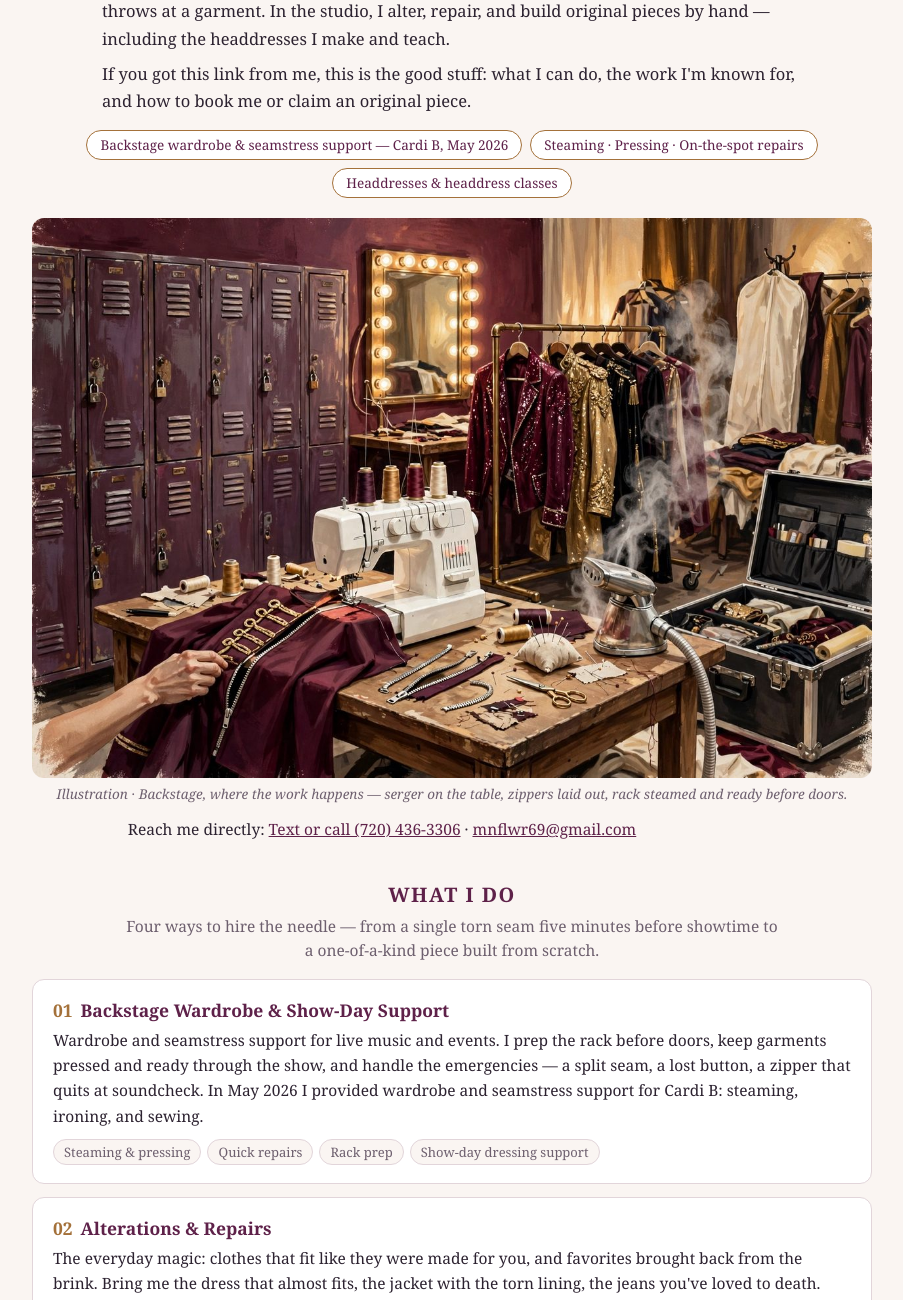
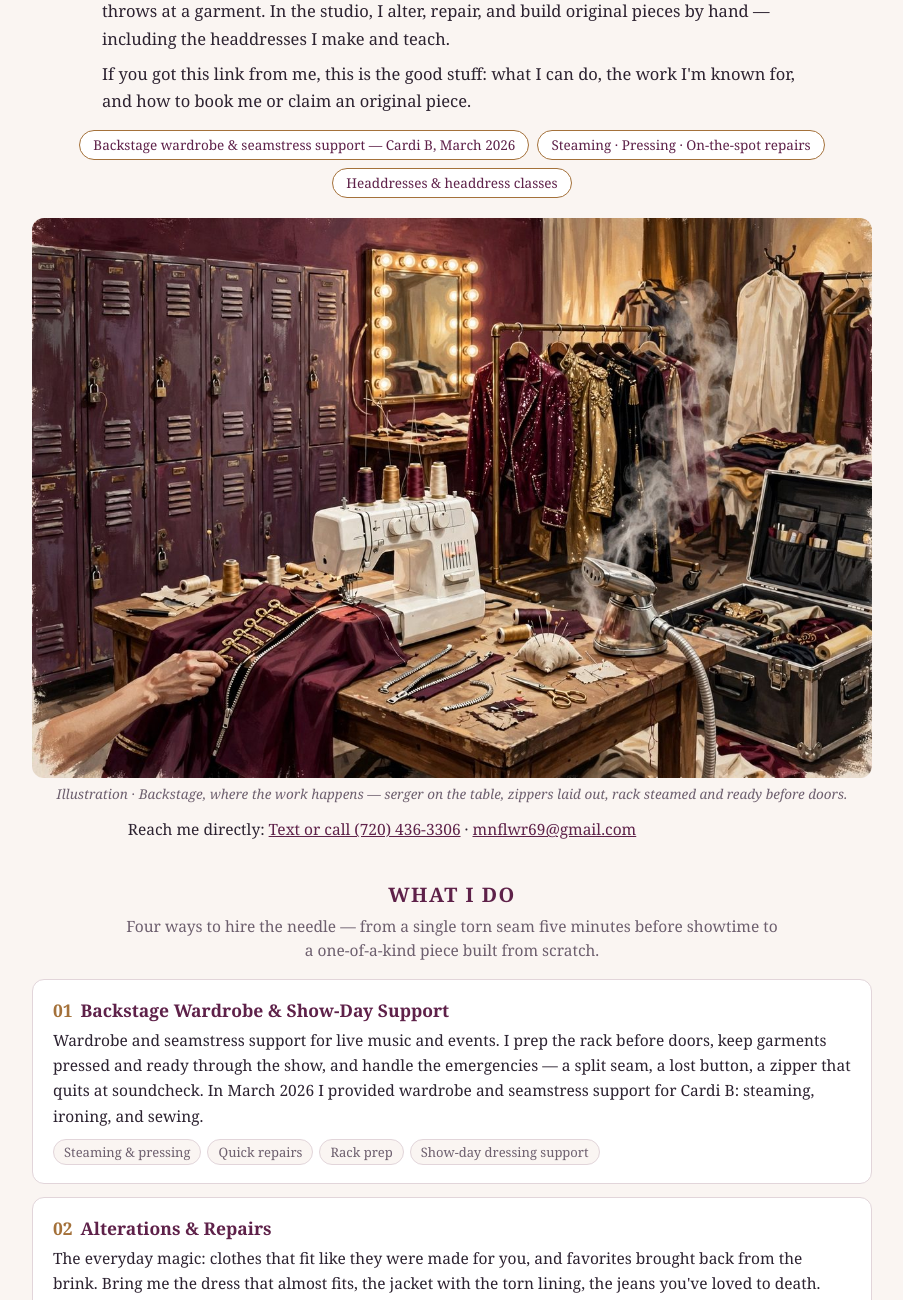
Before and after one commit to mnflwr69-cmd/mnflwr69-cmd.github.io, a plain HTML site: page index.html in a window 1280 px wide. Shown: the part 280-1580 px from the top of the page, without its empty margins (188-1091 px from the left). Drawn offline with Linux system fonts and the light colour scheme.

Commit message:
Correct Cardi B credit to March 2026

```diff
--- a/index.html
+++ b/index.html
@@ -110,7 +110,7 @@
     <p>I'm Stephanie — a seamstress who works where the music is. Backstage, I keep performers stage-ready: steaming, pressing, sewing, and fixing whatever the night throws at a garment. In the studio, I alter, repair, and build original pieces by hand — including the headdresses I make and teach.</p>
     <p>If you got this link from me, this is the good stuff: what I can do, the work I'm known for, and how to book me or claim an original piece.</p>
     <div class="credits">
-      <span>Backstage wardrobe &amp; seamstress support — Cardi B, May 2026</span>
+      <span>Backstage wardrobe &amp; seamstress support — Cardi B, March 2026</span>
       <span>Steaming · Pressing · On-the-spot repairs</span>
       <span>Headdresses &amp; headdress classes</span>
     </div>
@@ -126,7 +126,7 @@
 
   <div class="svc">
     <h3><span class="num">01</span>Backstage Wardrobe &amp; Show-Day Support</h3>
-    <p>Wardrobe and seamstress support for live music and events. I prep the rack before doors, keep garments pressed and ready through the show, and handle the emergencies — a split seam, a lost button, a zipper that quits at soundcheck. In May 2026 I provided wardrobe and seamstress support for Cardi B: steaming, ironing, and sewing.</p>
+    <p>Wardrobe and seamstress support for live music and events. I prep the rack before doors, keep garments pressed and ready through the show, and handle the emergencies — a split seam, a lost button, a zipper that quits at soundcheck. In March 2026 I provided wardrobe and seamstress support for Cardi B: steaming, ironing, and sewing.</p>
     <div class="tags"><span>Steaming &amp; pressing</span><span>Quick repairs</span><span>Rack prep</span><span>Show-day dressing support</span></div>
   </div>
   <div class="svc">
```
Also changed, not shown: resume.html (+1 -1 lines).
